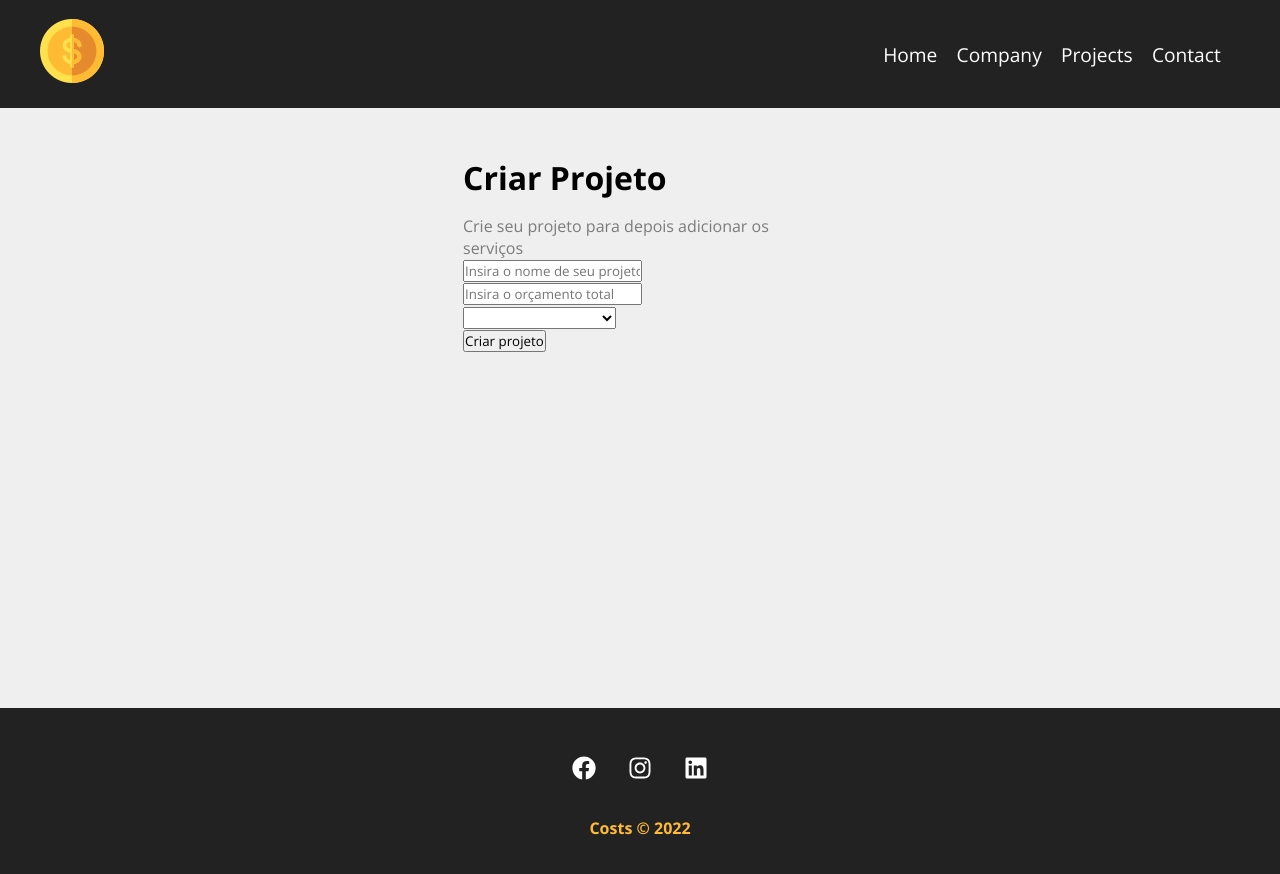
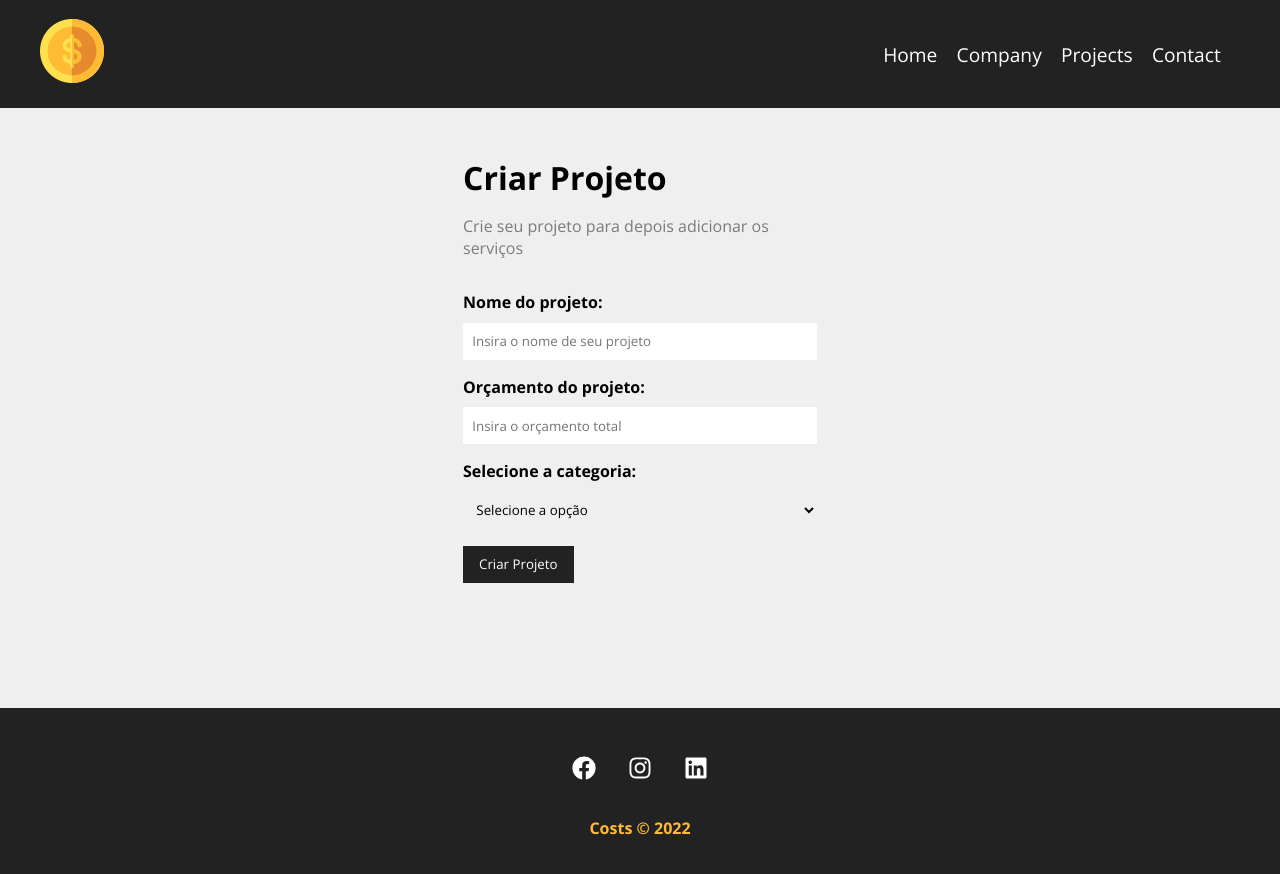
Before and after one commit to PolyFran/Projeto-React-Costs-HC, a React (Create React App) app: page /newproject in a window 1280 px wide. Shown: the top 874 px of the page. Built offline with nearby package versions, Linux system fonts and the light colour scheme.

Commit message:
Componentização de formulário

```diff
--- /dev/null
+++ b/src/components/form/Input.js
@@ -0,0 +1,19 @@
+import styles from './Input.module.css'
+
+function Input({ type, text, name, placeholder, handleOnChange, value }) {
+    return (
+        <div className={styles.form_control}>
+            <label htmlFor={name}>{text}:</label>
+            <input
+                type={type}
+                name={name}
+                id={name}
+                placeholder={placeholder}
+                onChange={handleOnChange}
+                value={value}
+            />
+        </div>
+    )
+}
+
+export default Input
--- /dev/null
+++ b/src/components/form/Input.module.css
@@ -0,0 +1,21 @@
+.form_control {
+    display: flex;
+    flex-direction: column;
+    margin-bottom: 1em;
+}
+
+.form_control label {
+    margin-bottom: 0.6em;
+    font-weight: bold;
+}
+
+.form_control input {
+    padding: 0.7em;
+    border-radius: 0;
+    border-radius: 0;
+    border: none;
+}
+
+.form_control_input::placeholder {
+    color: #7b7b7b;
+}
--- /dev/null
+++ b/src/components/form/Select.js
@@ -0,0 +1,16 @@
+import styles from './Select.module.css'
+
+function Select({ text, name, options, handleOnChange, value }) {
+    return (
+        <div className={styles.form_control}>
+            <label htmlFor={name}>{text}:</label>
+            <select
+                name={name}
+                id={name}>
+                <option>Selecione a opção</option>
+            </select>
+        </div>
+    )
+}
+
+export default Select
--- /dev/null
+++ b/src/components/form/Select.module.css
@@ -0,0 +1,17 @@
+.form_control {
+    display: flex;
+    flex-direction: column;
+    margin-bottom: 1em;
+}
+
+.form_control label {
+    margin-bottom: 0.6em;
+    font-weight: bold;
+}
+
+.form_control select {
+    padding: 0.7em;
+    border-radius: 0;
+    border-radius: 0;
+    border: none;
+}
--- /dev/null
+++ b/src/components/form/SubmitButton.js
@@ -0,0 +1,11 @@
+import styles from './SubmitButton.module.css'
+
+function SubmitButton({ text }) {
+    return (
+        <div>
+            <button className={styles.btn}>{text}</button>
+        </div>
+    )
+}
+
+export default SubmitButton
--- /dev/null
+++ b/src/components/form/SubmitButton.module.css
@@ -0,0 +1,13 @@
+.btn {
+    background-color: #222;
+    color: #fff;
+    padding: 0.7em 1.2em;
+    text-decoration: none;
+    transition: .5s;
+    cursor: pointer;
+    border: none;
+}
+
+.btn:hover {
+    color: #ffbb33;
+}
--- a/src/components/layout/Navbar.js
+++ b/src/components/layout/Navbar.js
@@ -10,7 +10,7 @@
                 <Link to="/">
                     <img src={logo} alt="Costs"/>
                 </Link>
-                <ul class={styles.list}>
+                <ul className={styles.list}>
                     <li className={styles.item}><Link to="/">Home</Link></li>
                     <li className={styles.item}><Link to="Company">Company</Link></li>
                     <li className={styles.item}> <Link to="Projects">Projects</Link></li>
--- a/src/components/pages/NewProject.js
+++ b/src/components/pages/NewProject.js
@@ -6,7 +6,7 @@
         <div className={styles.newproject_container}>
             <h1>Criar Projeto</h1>
             <p>Crie seu projeto para depois adicionar os serviços</p>
-            <ProjectForm />
+            <ProjectForm btnText="Criar Projeto" />
         </div>
     )
 }
--- a/src/components/project/ProjectForm.js
+++ b/src/components/project/ProjectForm.js
@@ -1,22 +1,27 @@
-function ProjectForm() {
+import Input from '../form/Input'
+import styles from './ProjectForm.module.css'
+import Select from '../form/Select'
+import SubmitButton from '../form/SubmitButton'
+
+function ProjectForm({btnText}) {
     return (
-        <form>
-            <div>
-                <input type="text" placeholder="Insira o nome de seu projeto" />
-            </div>
-            <div>
-                <input type="number" placeholder="Insira o orçamento total" />
-            </div>
-            <div>
-                <select name="category_id" >
-                    <option disabled>
-                        Selecione a categoria
-                    </option>
-                </select>
-            </div>
-            <div>
-                <input type="submit" value="Criar projeto" />
-            </div>
+        <form className={styles.form}>
+
+            <Input
+                type="text"
+                text="Nome do projeto"
+                name="name"
+                placeholder="Insira o nome de seu projeto"
+            />
+            <Input
+                type="number"
+                text="Orçamento do projeto"
+                name="budget"
+                placeholder="Insira o orçamento total"
+            />
+
+            <Select name="category_id" text="Selecione a categoria" />
+            <SubmitButton text={btnText}/>
         </form>
     )
 }
--- /dev/null
+++ b/src/components/project/ProjectForm.module.css
@@ -0,0 +1,4 @@
+.form {
+    width: 100%;
+    margin: 2em 0;
+}
```
